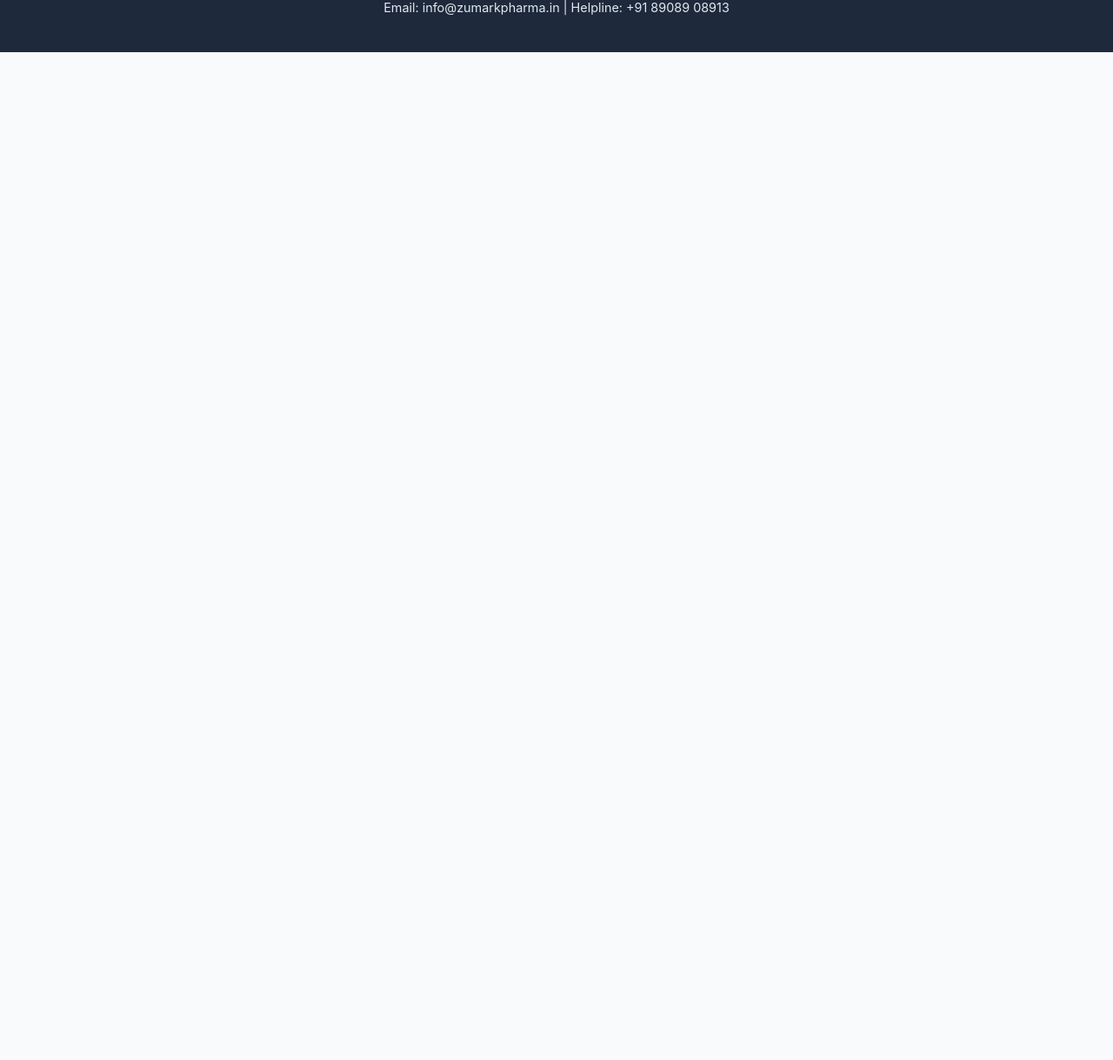
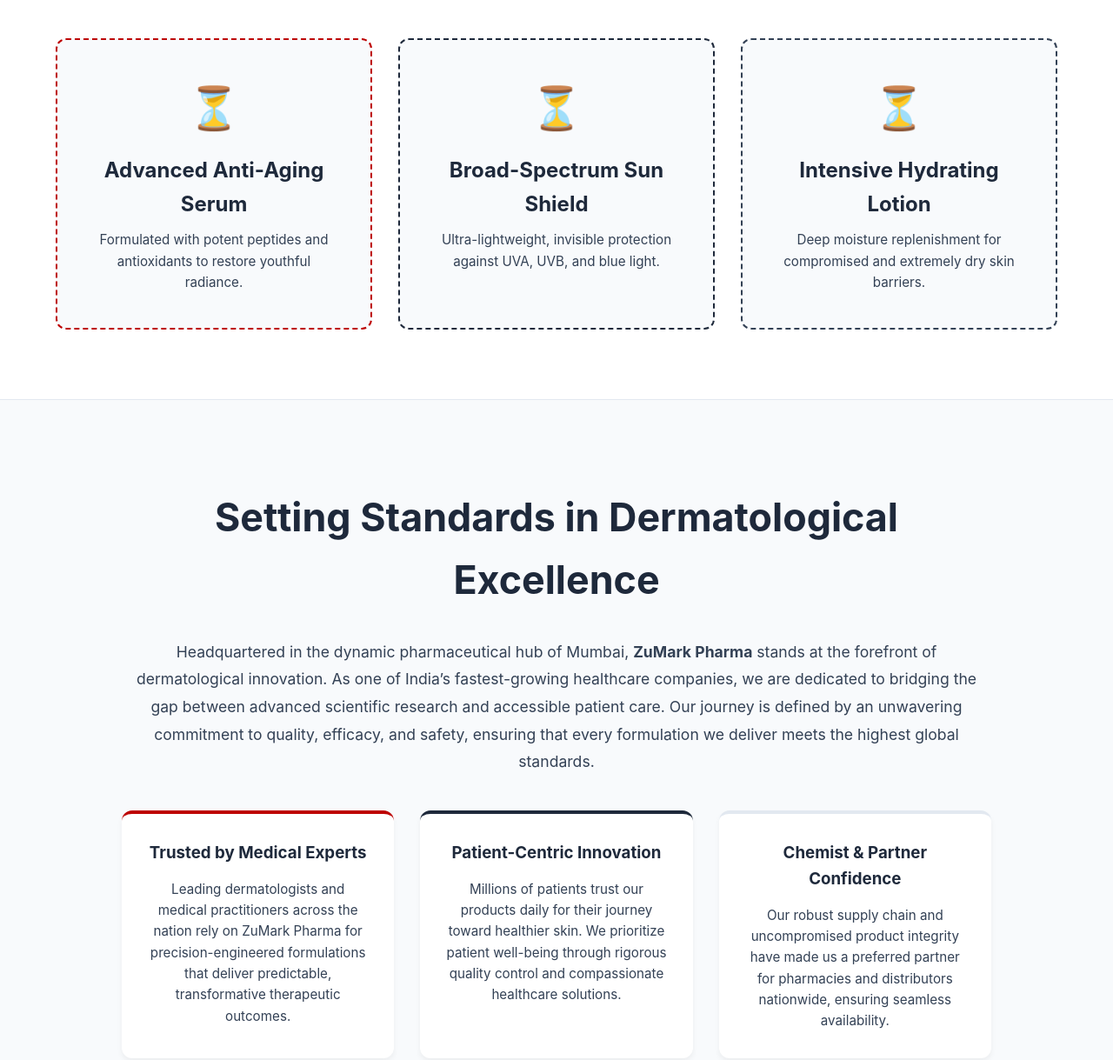
Before and after one commit to juberahmad1/Zumark-Pharma, a plain HTML site: page index.html in a window 1280 px wide. Shown: the part 2350-3569 px from the top of the page at 87% size. Before the commit the page ends 2410 px from the top, so only its background shows below. Drawn offline with Linux system fonts and the light colour scheme.

Commit message:
Update index.html

```diff
--- a/index.html
+++ b/index.html
@@ -329,7 +329,74 @@ header h1 { font-size: 2.5rem; }
 </div>
 </section>
 
-<footer id="about">
+<!-- Coming Soon Section -->
+<section style="padding: 80px 5%; background-color: #FFFFFF; border-top: 1px solid var(--accent-gray); border-bottom: 1px solid var(--accent-gray);">
+<div style="max-width: 1200px; margin: 0 auto;">
+<h2 style="text-align: center; font-size: 2.5rem; color: var(--corporate-navy); margin-bottom: 50px;">Innovations on the Horizon</h2>
+<div style="display: grid; grid-template-columns: repeat(auto-fit, minmax(300px, 1fr)); gap: 30px;">
+
+<div style="background: var(--bg-light); padding: 40px; border-radius: 12px; text-align: center; border: 2px dashed var(--brand-red);">
+<div style="font-size: 3rem; color: var(--brand-red); margin-bottom: 15px;">⏳</div>
+<h3 style="color: var(--corporate-navy); margin-bottom: 10px; font-size: 1.5rem;">Advanced Anti-Aging Serum</h3>
+<p style="color: var(--text-dark); font-size: 0.95rem;">Formulated with potent peptides and antioxidants to restore youthful radiance.</p>
+</div>
+
+<div style="background: var(--bg-light); padding: 40px; border-radius: 12px; text-align: center; border: 2px dashed var(--corporate-navy);">
+<div style="font-size: 3rem; color: var(--corporate-navy); margin-bottom: 15px;">⏳</div>
+<h3 style="color: var(--corporate-navy); margin-bottom: 10px; font-size: 1.5rem;">Broad-Spectrum Sun Shield</h3>
+<p style="color: var(--text-dark); font-size: 0.95rem;">Ultra-lightweight, invisible protection against UVA, UVB, and blue light.</p>
+</div>
+
+<div style="background: var(--bg-light); padding: 40px; border-radius: 12px; text-align: center; border: 2px dashed var(--text-dark);">
+<div style="font-size: 3rem; color: var(--text-dark); margin-bottom: 15px;">⏳</div>
+<h3 style="color: var(--corporate-navy); margin-bottom: 10px; font-size: 1.5rem;">Intensive Hydrating Lotion</h3>
+<p style="color: var(--text-dark); font-size: 0.95rem;">Deep moisture replenishment for compromised and extremely dry skin barriers.</p>
+</div>
+</div>
+</div>
+</section>
+
+<!-- Comprehensive About Us Section -->
+<section id="about" style="padding: 100px 5%; background-color: var(--bg-light);">
+<div style="max-width: 1000px; margin: 0 auto; text-align: center;">
+<h2 style="font-size: 2.8rem; color: var(--corporate-navy); margin-bottom: 30px;">Setting Standards in Dermatological Excellence</h2>
+<p style="font-size: 1.1rem; color: var(--text-dark); line-height: 1.8; margin-bottom: 40px;">
+Headquartered in the dynamic pharmaceutical hub of Mumbai, <strong>ZuMark Pharma</strong> stands at the forefront of dermatological innovation. As one of India’s fastest-growing healthcare companies, we are dedicated to bridging the gap between advanced scientific research and accessible patient care. Our journey is defined by an unwavering commitment to quality, efficacy, and safety, ensuring that every formulation we deliver meets the highest global standards.
+</p>
+
+<div style="display: grid; grid-template-columns: repeat(auto-fit, minmax(280px, 1fr)); gap: 30px; margin-bottom: 50px;">
+<div style="padding: 30px; background: var(--white); border-radius: 12px; border-top: 4px solid var(--brand-red); box-shadow: 0 4px 6px rgba(0,0,0,0.05);">
+<h3 style="color: var(--corporate-navy); margin-bottom: 15px;">Trusted by Medical Experts</h3>
+<p style="font-size: 0.95rem; color: var(--text-dark);">
+Leading dermatologists and medical practitioners across the nation rely on ZuMark Pharma for precision-engineered formulations that deliver predictable, transformative therapeutic outcomes.
+</p>
+</div>
+
+<div style="padding: 30px; background: var(--white); border-radius: 12px; border-top: 4px solid var(--corporate-navy); box-shadow: 0 4px 6px rgba(0,0,0,0.05);">
+<h3 style="color: var(--corporate-navy); margin-bottom: 15px;">Patient-Centric Innovation</h3>
+<p style="font-size: 0.95rem; color: var(--text-dark);">
+Millions of patients trust our products daily for their journey toward healthier skin. We prioritize patient well-being through rigorous quality control and compassionate healthcare solutions.
+</p>
+</div>
+
+<div style="padding: 30px; background: var(--white); border-radius: 12px; border-top: 4px solid var(--accent-gray); box-shadow: 0 4px 6px rgba(0,0,0,0.05);">
+<h3 style="color: var(--corporate-navy); margin-bottom: 15px;">Chemist & Partner Confidence</h3>
+<p style="font-size: 0.95rem; color: var(--text-dark);">
+Our robust supply chain and uncompromised product integrity have made us a preferred partner for pharmacies and distributors nationwide, ensuring seamless availability.
+</p>
+</div>
+</div>
+
+<div style="background: linear-gradient(135deg, var(--corporate-navy) 0%, #0F172A 100%); color: var(--white); padding: 40px; border-radius: 12px;">
+<h3 style="font-size: 2rem; margin-bottom: 15px;">Our Promise of Purity and Precision</h3>
+<p style="font-size: 1rem; color: var(--accent-gray); max-width: 800px; margin: 0 auto; line-height: 1.6;">
+Driven by a vision to redefine skin health, ZuMark Pharma combines state-of-the-art manufacturing with ethical practices. We don't just create products; we build lasting trust across the medical fraternity and empower individuals to embrace healthier, confident lives.
+</p>
+</div>
+</div>
+</section>
+
+<footer>
 <div class="footer-content">
 <h3>ZUMARK PHARMA</h3>
 <p style="margin-top: 10px; color: var(--accent-gray);">Dedicated to advancing dermatological health through quality, consistency, and trust.</p>
```
